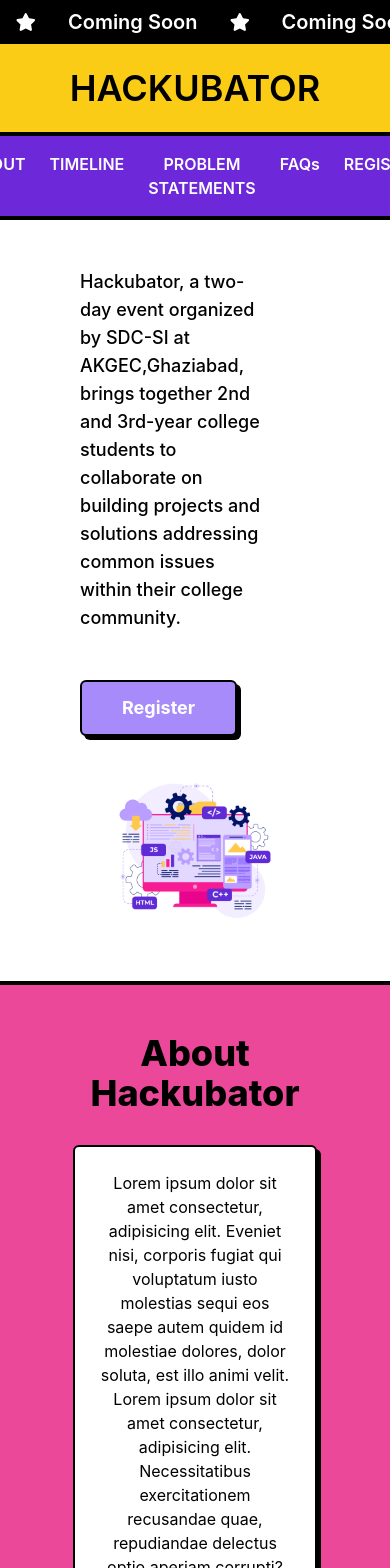
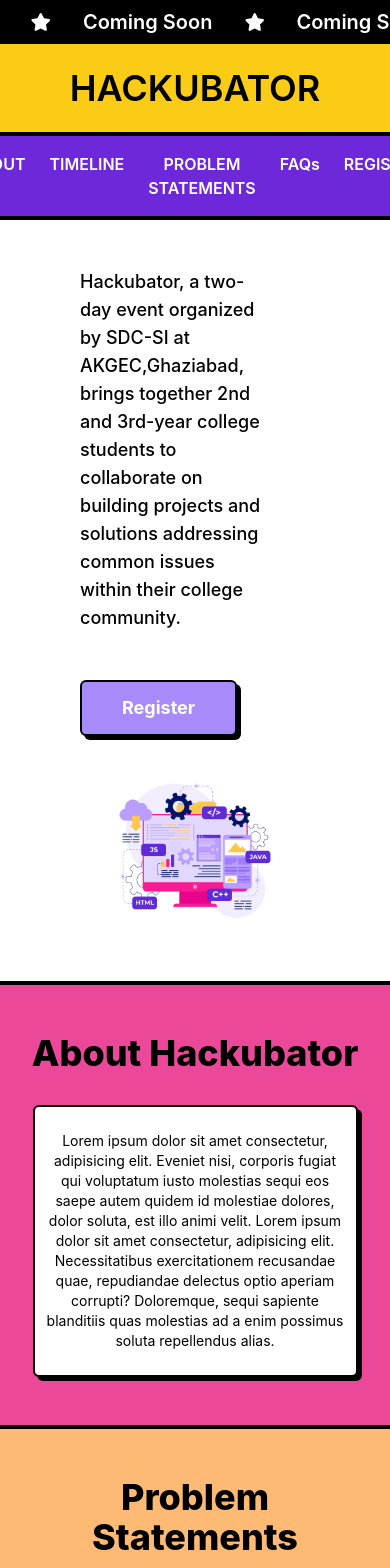
Before and after one commit to Tech-Shreyansh/hackathon-site, a React (Create React App) app: page / in a window 390 px wide. Shown: the top 1568 px of the page. Built offline with nearby package versions, Linux system fonts and the light colour scheme; the HTML template or start-up script is replaced by a standard one.

Commit message:
about fixes

```diff
--- a/src/components/HomePage/About.tsx
+++ b/src/components/HomePage/About.tsx
@@ -1,10 +1,10 @@
 function About() {
   return (
     <div id="about">
-      <div className="bg-pink-500 px-8 py-12  flex flex-col gap-8 border-b-4 border-black">
+      <div className="bg-pink-500 sm:px-8 py-12 flex flex-col gap-8 border-b-4 border-black">
         <p className="text-4xl lg:text-5xl text-center font-extrabold">About Hackubator</p>
-        <div className="w-3/4 mx-auto bg-white rounded-md border-2 border-black shadow-[4px_4px_0px_0px_rgba(0,0,0,1)] p-6 flex flex-col">
-          <p className="text-base md:text-lg lg:text-xl">
+        <div className="w-10/12 sm:w-3/4 mx-auto bg-white rounded-md border-2 border-black shadow-[4px_4px_0px_0px_rgba(0,0,0,1)] py-6 px-3 sm:px-6 flex flex-col">
+          <p className="text-sm sm:text-base md:text-lg lg:text-xl">
             Lorem ipsum dolor sit amet consectetur, adipisicing elit. Eveniet
             nisi, corporis fugiat qui voluptatum iusto molestias sequi eos saepe
             autem quidem id molestiae dolores, dolor soluta, est illo animi
```
